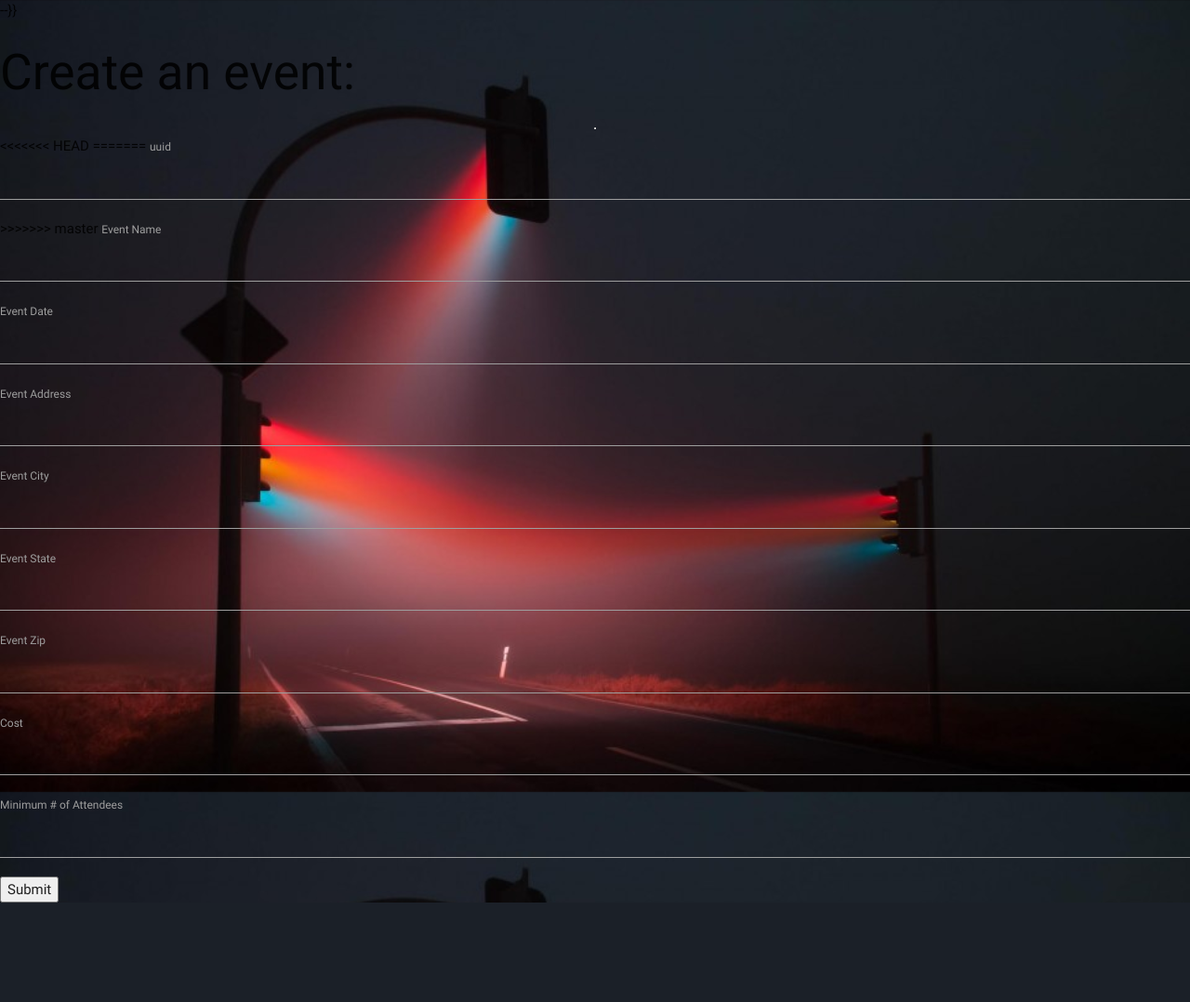
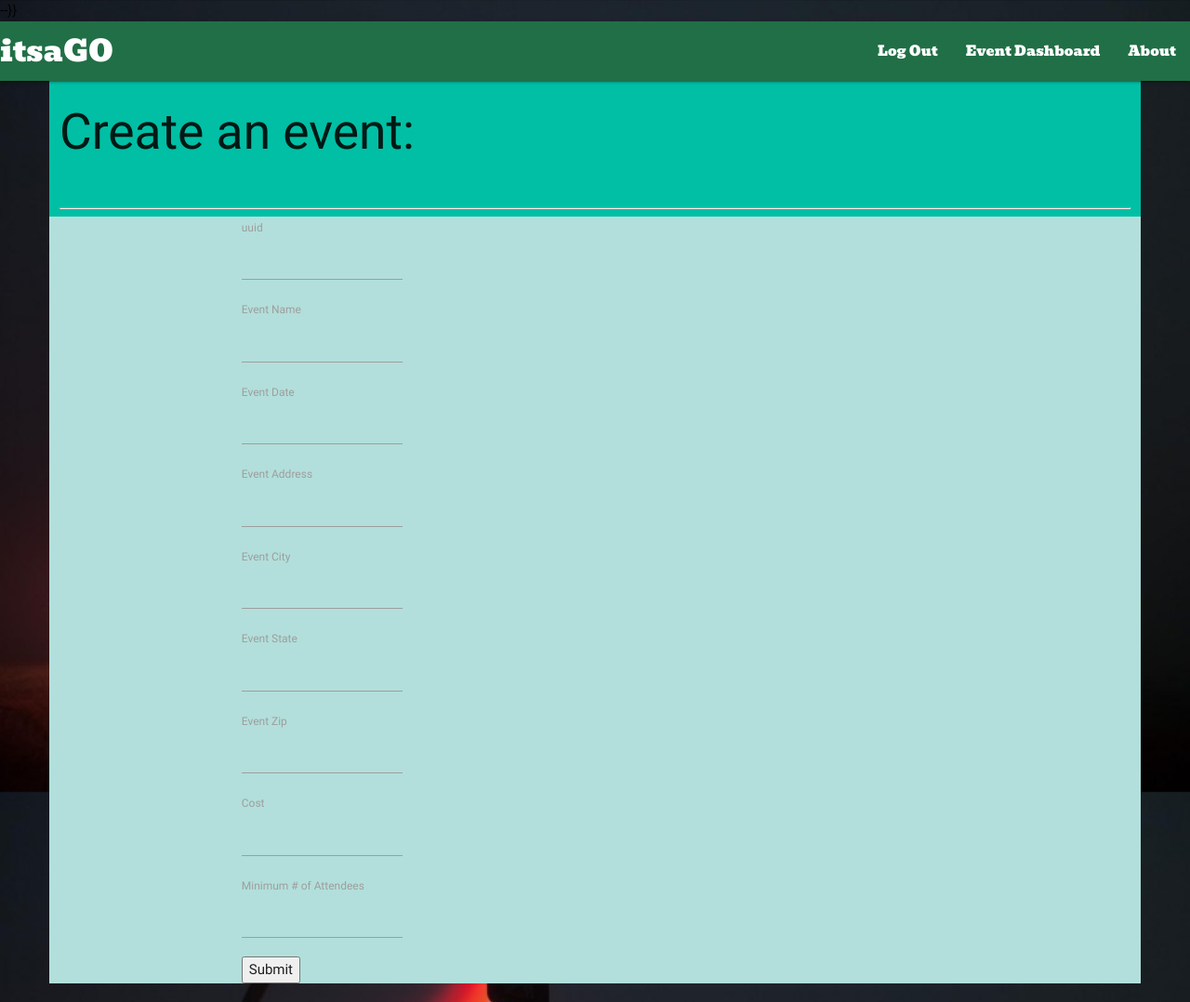
Before and after one commit to torrencj/Its-a-Go, a Node project: template app/views/create.handlebars in a window 1280 px wide. Shown: the whole page at 93% size. Before the commit the page ends 971 px from the top, so only its background shows below. Run offline with Node 20 templates, Linux system fonts and the light colour scheme; the template is opened without the code that fills it, so the values that code supplies are empty; some libraries are stand-ins or nearby versions; some web fonts are replaced.

Commit message:
this is so normal

```diff
--- a/app/public/css/master.css
+++ b/app/public/css/master.css
@@ -40,6 +40,17 @@ font-family: 'Marmelad', sans-serif;
 
  }
 
+p.flow-text{
+    color: black;
+}
+
+.calendar{
+    color:black;
+}
+
+.a.collection-item{
+    bo
+}
 /*END OF DASHBOARD*/
 
 .nav-wrapper {
--- a/app/views/create.handlebars
+++ b/app/views/create.handlebars
@@ -1,13 +1,47 @@
+    <!-- NAVBAR -->
+
+<div class="mainContainer">
+    <div class="navbar-fixed">
+    <nav>
+      <div class="nav-wrapper">
+        <a href="#!" class="brand-logo">itsaGO</a>
+        <ul class="right hide-on-med-and-down">
+          {{!-- <li><a href="login">Login</a></li> --}}
+          <li><a href="signout">Log Out</a></li>
+          <li><a href="dashboard">Event Dashboard</a></li>
+          <li><a href="about">About</a></li>
+
+        </ul>
+
+  {{!--   SIDEBAR --}}
+        <ul class="side-nav" id="mobile-demo">
+          <li><a href="signout">Log Out</a></li>
+          {{!-- <li><a href="login">Login</a></li> --}}
+          <li><a href="dashboard">Event Dashboard</a></li>
+          <li><a href="about">About</a></li>
+
+      </ul>
+      </div>
+    </nav>
+  </div>
+<!-- END NAVBAR -->
+
+
+<div class="container">
+<div class="row teal lighten-4">
+    <div class="col s12 teal accent-4">
         <h2>Create an event:</h2>
+    <br>
     <hr>
+    </div>
+    <div class="col s2"></div>
+    <div class="col s2">
         <form action="/api/event/new" method="POST">
-<<<<<<< HEAD
 
-=======
             <label for="UserUuid">uuid</label>
             <input type="text" name="UserUuid">
             <br>
->>>>>>> master
+
             <label for="eventName">Event Name</label>
             <input type="text" name="eventName">
             <br>
@@ -34,3 +68,7 @@
             <br>
             <button type="submit" >Submit</button>
         </form>
+        </div>
+    <div class="col s2"></div>
+</div>
+</div>
--- a/app/views/dashboard.handlebars
+++ b/app/views/dashboard.handlebars
@@ -52,7 +52,7 @@
         </div><!-- end section -->
 
     <div class="col s6">
-      <h5>Upcoming Events<span id= "calendar"></span></h5>
+      <h5 class="calendar">Upcoming Events<span id= "calendar"></span></h5>
       <div class="collection">
         <a href="#" class="collection-item">event 1</a>
         <a href="#" class="collection-item">event 2</a>
```
Also changed, not shown: app/views/signup.handlebars (+26 -0 lines), 1 other file. Lines whose indentation alone changed are shown as unchanged.
